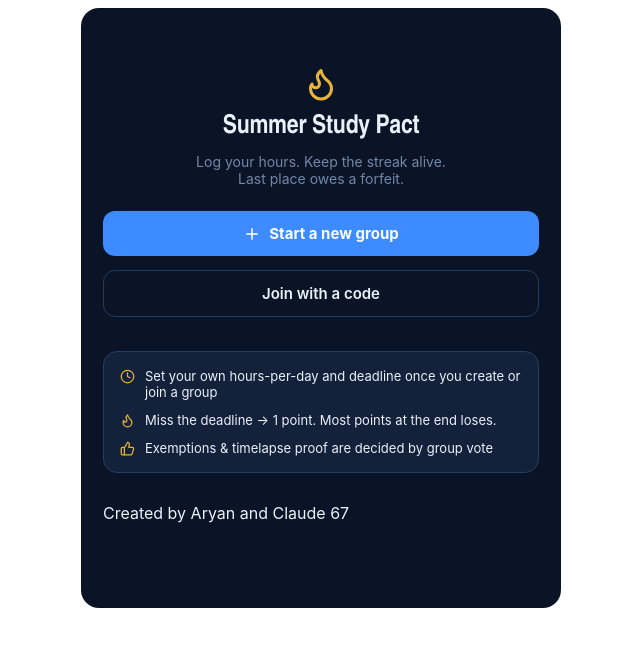
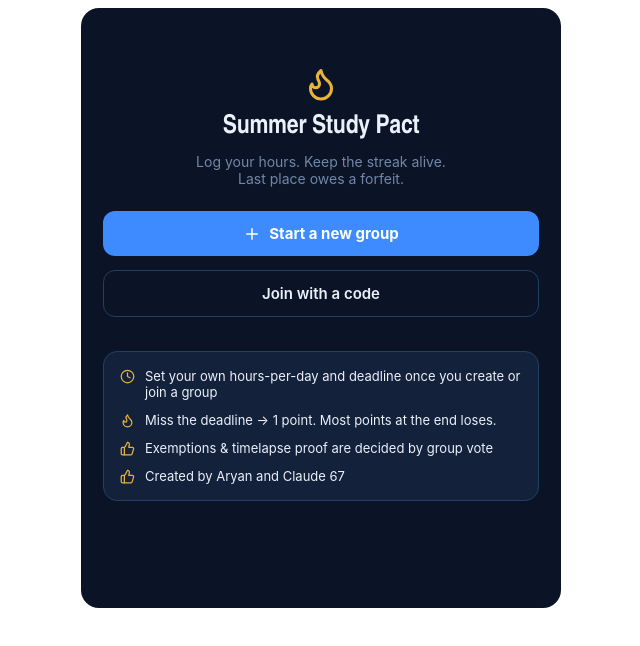
Before and after one commit to JoggingGoal/summer-studymax, a React (Vite) app: page / in a window 1280 px wide. Shown: the top 646 px of the page, without its empty margins (319-959 px from the left). Built offline with nearby package versions, Linux system fonts and the light colour scheme.

Commit message:
Remove redundant author information from App.jsx

```diff
--- a/src/App.jsx
+++ b/src/App.jsx
@@ -542,10 +542,9 @@ function Onboarding({ onCreate, onJoin }) {
           <RuleLine icon={Clock} text="Set your own hours-per-day and deadline once you create or join a group" />
           <RuleLine icon={Flame} text="Miss the deadline → 1 point. Most points at the end loses." />
           <RuleLine icon={ThumbsUp} text="Exemptions & timelapse proof are decided by group vote" />
+			<RuleLine icon={ThumbsUp} text="Created by Aryan and Claude 67" />
         </div>
-		<div>
-		  <p>Created by Aryan and Claude 67</p>
-		</div>
+
       </div>
     );
   }
```
